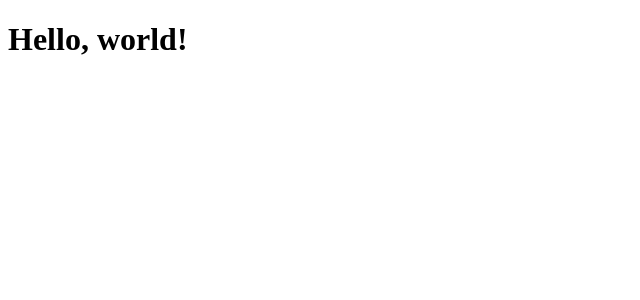
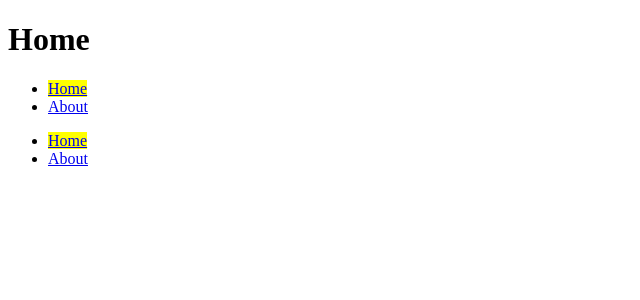
Before and after one commit to jshimkoski/react-router-rxjs-jest-webpack, a React app: page / in a window 1280 px wide. Shown: the top 300 px of the page, without its empty margins (0-640 px from the left). Built offline with nearby package versions, Linux system fonts and the light colour scheme.

Commit message:
added scss support

```diff
--- a/package.json
+++ b/package.json
@@ -16,8 +16,12 @@
     "babel-preset-es2015": "^6.18.0",
     "babel-preset-react": "^6.16.0",
     "babel-preset-stage-0": "^6.16.0",
+    "css-loader": "^0.25.0",
     "html-webpack-plugin": "^2.24.0",
+    "node-sass": "^3.10.1",
+    "sass-loader": "^4.0.2",
     "source-map-loader": "^0.1.5",
+    "style-loader": "^0.13.1",
     "webpack": "^1.13.2",
     "webpack-dev-server": "^1.16.2"
   },
--- a/src/index.jsx
+++ b/src/index.jsx
@@ -1,21 +1,16 @@
 import React from 'react';
-import ReactDOM from 'react-dom';
+import {render} from 'react-dom';
+import { Router, Route, hashHistory } from 'react-router'
 
-import TestComponent from 'components/test/test.component'
-
-let test = new TestComponent();
-test.setName("test name");
-
-let test2 = new TestComponent();
-test2.getName();
-
-test2.setName("test 2 name");
-test.getName();
+import Home from 'routes/home/home.route';
+import About from 'routes/about/about.route';
 
 const root = document.createElement('div');
 document.body.appendChild(root);
 
-ReactDOM.render(
-  <h1>Hello, world!</h1>,
-  root
-);
+render((
+  <Router history={hashHistory}>
+    <Route path="/" component={Home}/>
+    <Route path="/about" component={About}/>
+  </Router>
+), root);
--- /dev/null
+++ b/src/routes/about/about.route.jsx
@@ -0,0 +1,13 @@
+import React from 'react';
+import Nav from 'components/nav/nav.component';
+
+export default class About extends React.Component {
+  render() {
+    return (
+      <div>
+        <h1>About</h1>
+        <Nav></Nav>
+      </div>
+    )
+  }
+}
--- /dev/null
+++ b/src/routes/home/home.route.jsx
@@ -0,0 +1,14 @@
+import React from 'react';
+import Nav from 'components/nav/nav.component';
+
+export default class Home extends React.Component {
+  render() {
+    return (
+      <div>
+        <h1>Home</h1>
+        <Nav></Nav>
+        <Nav></Nav>
+      </div>
+    )
+  }
+}
--- /dev/null
+++ b/src/shared/components/nav/nav.component.jsx
@@ -0,0 +1,15 @@
+import React from 'react';
+import {IndexLink} from 'react-router';
+
+require('./nav.scss');
+
+export default class Nav extends React.Component {
+  render() {
+    return (
+      <ul className="nav">
+        <li><IndexLink to="/" activeClassName="active">Home</IndexLink></li>
+        <li><IndexLink to="/about" activeClassName="active">About</IndexLink></li>
+      </ul>
+    )
+  }
+}
--- /dev/null
+++ b/src/shared/components/nav/nav.scss
@@ -0,0 +1,5 @@
+.nav {
+  a.active {
+    background: yellow;
+  }
+}
--- a/webpack.config.js
+++ b/webpack.config.js
@@ -27,17 +27,13 @@ module.exports = {
 
     modulesDirectories: ["web_modules", "node_modules", "routes", "components", "stores"],
 
-    // Add '.ts' and '.tsx' as resolvable extensions.
     extensions: ["", ".webpack.js", ".web.js", ".jsx", ".js"]
   },
 
   module: {
     loaders: [
-      // All files with a '.ts' or '.tsx' extension will be handled by 'ts-loader'.
-      {
-        test: /\.jsx?$/,
-        loader: 'babel'
-      },
+      { test: /\.jsx?$/, loader: 'babel' },
+      { test: /\.scss$/, loader: "style-loader!css-loader!sass-loader" }
     ],
 
     preLoaders: [
```
